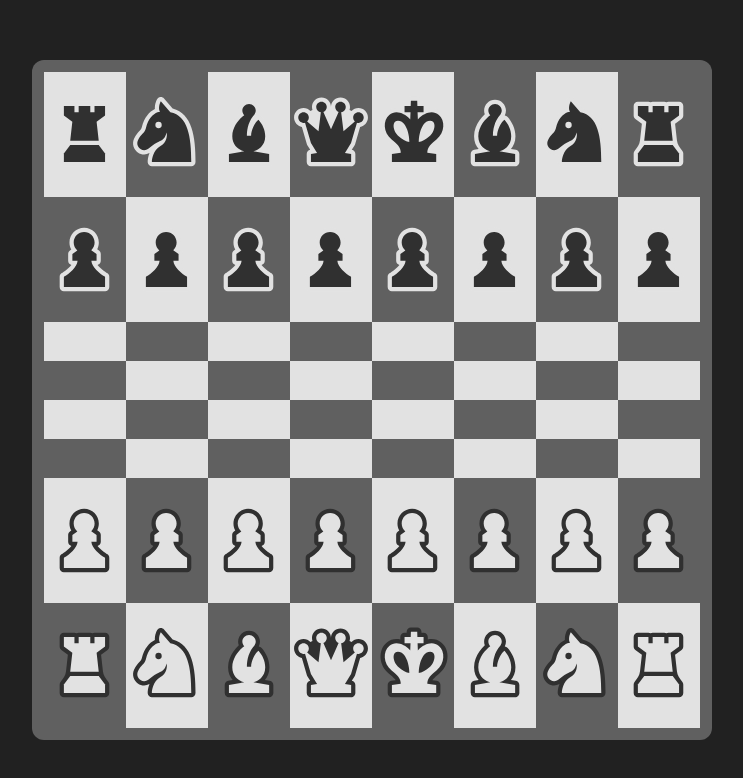
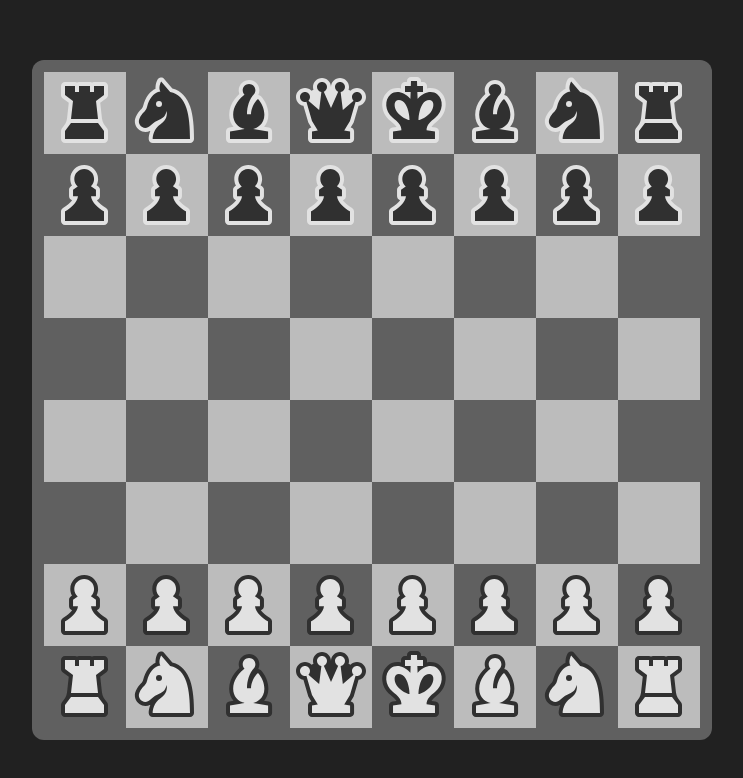
Before and after one commit to sabrinagomesb/raro-academy-05-chess, a plain HTML site: page index.html in a window 1280 px wide. Shown: the whole page, without its empty margins (268-1011 px from the left). Drawn offline with Linux system fonts and the light colour scheme.

Commit message:
feat: configura posicionamento das peças

```diff
--- a/style.css
+++ b/style.css
@@ -30,15 +30,30 @@ body {
 }
 
 .square {
+  position: relative;
+  display: flex;
+  align-items: center;
+  justify-content: center;
   flex: 1;
   width: 100%;
 }
 
 .square img {
-  display: absolute;
-  padding: 3px;
+  position: absolute;
+  display: flex;
+  justify-content: center;
+  align-items: center;
+  padding: 5px;
+  /* display: block;
+  margin: 0 auto; */
   width: 100%;
-  height: 100%;
+  /* height: 50%; */
+  /* display: flex;
+  justify-content: end; */
+  /* position: absolute; */
+  /* padding: 3px; */
+  /* width: 100%;
+  height: 100%; */
   /* background-color: yellow; */
 }
 
@@ -47,5 +62,5 @@ body {
 }
 
 .light {
-  background-color: #e2e2e2;
+  background-color: #bcbcbc;
 }
```
